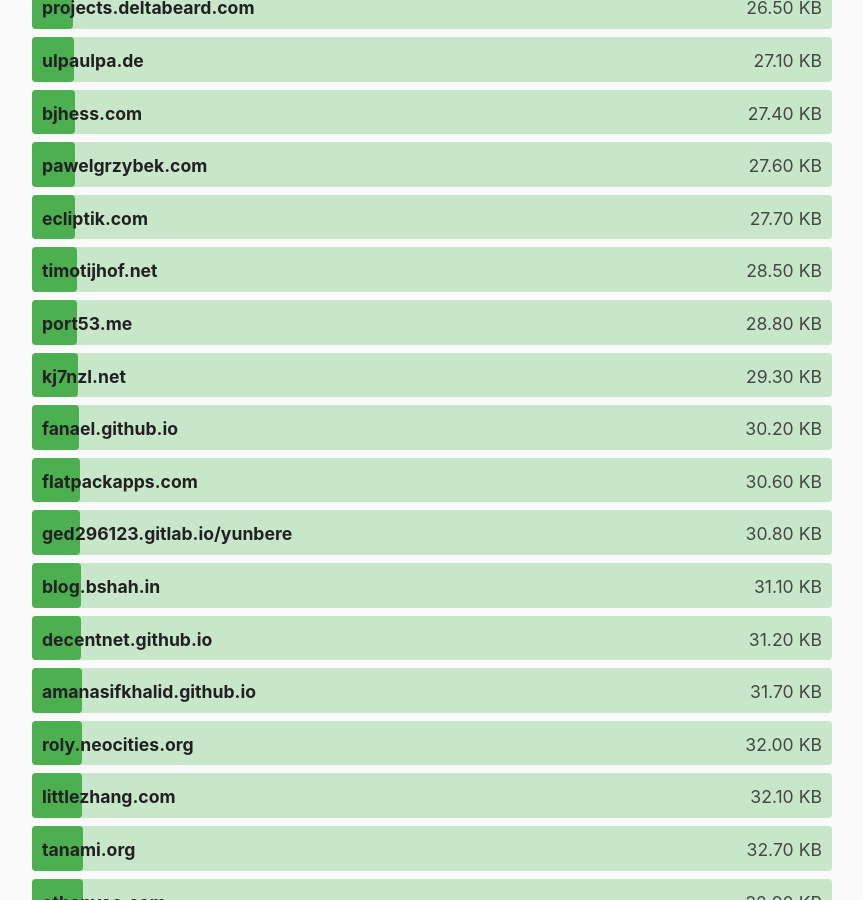
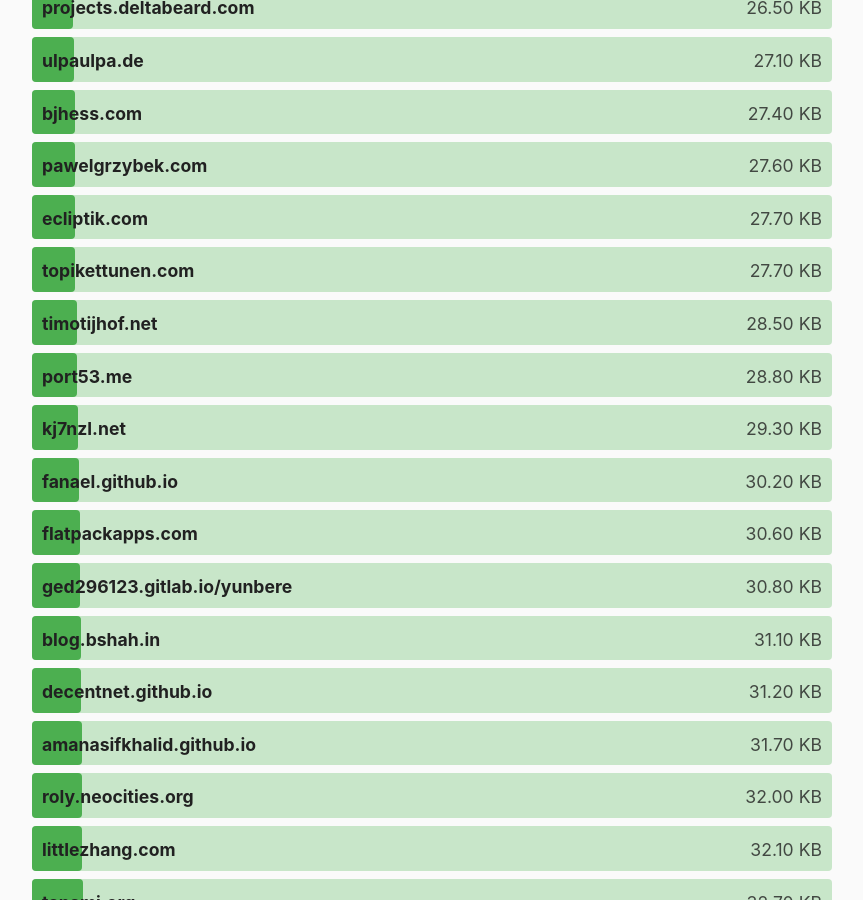
Before and after one commit to kevquirk/512kb.club, a Jekyll site: the page built from index.md, in a window 1280 px wide and 900 px high, scrolled down 7689 px. Shown: the whole window, without its empty margins (208-1071 px from the left). Built offline with Jekyll 4.4.1, drawn with Linux system fonts in a browser that asks for light colours; some of the changed text lies outside the part shown.

Commit message:
Update sites.yml

```diff
--- a/_data/sites.yml
+++ b/_data/sites.yml
@@ -1710,7 +1710,7 @@
 
 - domain: topikettunen.com
   url: https://topikettunen.com
-  size: 341
+  size: 27.7
   last_checked: 2022-30-01
 
 - domain: tradingcode.net
```
